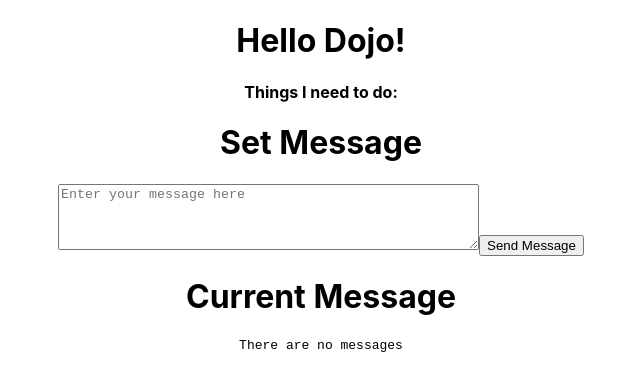
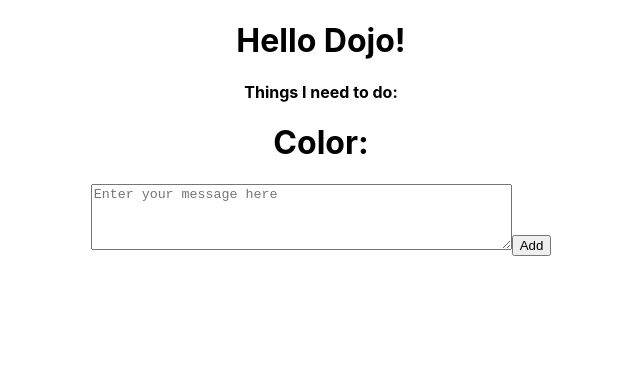
Before and after one commit to Jhomar1158-ux/Primer-React-con-JSX, a React (Create React App) app: page / in a window 1280 px wide. Shown: the top 388 px of the page, without its empty margins (319-959 px from the left). Built offline with nearby package versions, Linux system fonts and the light colour scheme; the HTML template or start-up script is replaced by a standard one.

Commit message:
Generador de Caja

```diff
--- a/src/App.js
+++ b/src/App.js
@@ -11,14 +11,21 @@ import Groceries from './componentes/Groceries';
 import MessageForm from './componentes/MessageForm';
 import MessageDisplay from './componentes/MessageDisplay';
 import { useState } from 'react';
+import DisplayCajasForm from './componentes/DisplayCajasForm';
+import GeneradorCajasForm from './componentes/GeneradorCajasForm';
 
 
 function App() {
 
-  const [currentMsg, setCurrentMsg] = useState("There are no messages");
+  // const [currentMsg, setCurrentMsg] = useState("There are no messages");
+  const [currentColor, setCurrentColor] = useState([]);
 
-  const youveGotMail = newMessage =>{
-    setCurrentMsg(newMessage);
+  const yourNewColor = e =>{
+    console.log(e)
+    // Color -> e
+    // EL push no sirve para manejar sets*
+    setCurrentColor([...currentColor, e]);
+    console.log(currentColor)
   }
 
   return (
@@ -33,8 +40,10 @@ function App() {
       {/* <Groceries/> */}
       {/* <Formulario/> */}
       {/* <MovieForm/> */}
-      <MessageForm onNewMessage={youveGotMail}/>
-      <MessageDisplay message={currentMsg}/>
+      <DisplayCajasForm currentColor={currentColor} />
+      <GeneradorCajasForm onNewColor={yourNewColor}/>
+      {/* <MessageForm onNewMessage={youveGotMail}/>
+      <MessageDisplay message={currentMsg}/> */}
       {/* <PersonCardFunctional firstName="Lolo" lastName="astuyauri" age={23} hairColor={"black"}/>
       <PersonCardFunctional firstName="him" lastName="astuyauri" age={21} hairColor={"red"}/>
       <PersonCardFunctional firstName="Lolo" lastName="astuyauri" age={58} hairColor={"black"}/>
--- /dev/null
+++ b/src/componentes/DisplayCajasForm.jsx
@@ -0,0 +1,26 @@
+import React, {useState} from 'react';
+
+const DisplayCajasForm = ({currentColor}) =>{
+
+
+    // const boxStyle ={
+    //     background: props.boxColor,
+    //     height:'20px',
+    //     width:'20px',
+    // }
+
+    console.log(currentColor);
+
+    return(
+        <>
+            {
+                currentColor.map((item, i) =>
+                    <div style={{background:item, height:'20px',width:'20px'}} key={i}>
+                    </div>
+                )
+            }
+        </>
+    );
+}
+
+export default DisplayCajasForm;
--- /dev/null
+++ b/src/componentes/GeneradorCajasForm.jsx
@@ -0,0 +1,29 @@
+import React, {useState} from 'react';
+
+const GeneradorCajasForm = props =>{
+
+    const [color, setColor]=useState("");
+
+    const handleSubmit = e =>{
+        e.preventDefault();
+        // =============
+        props.onNewColor(color);
+        setColor("")
+    }
+
+    return(
+        <form onSubmit={ handleSubmit }>
+            <h1>Color: </h1>
+            <textarea
+                rows="4"
+                cols="50"
+                placeholder="Enter your message here"
+                onChange={ (e) => setColor(e.target.value) }
+                value={ color }
+            ></textarea>
+            <input type="submit" value="Add" />
+        </form>
+    );
+}
+
+export default GeneradorCajasForm;
```
